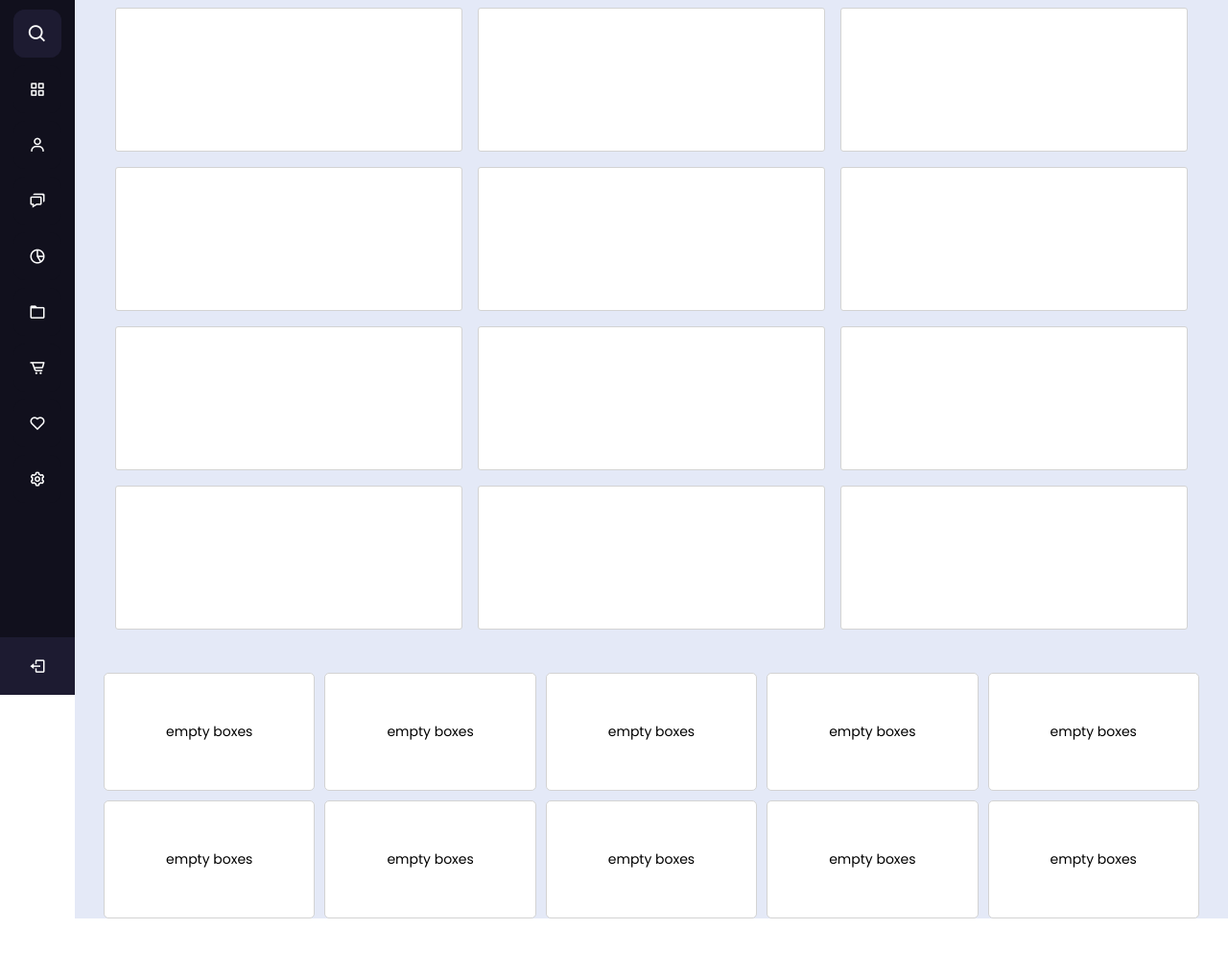
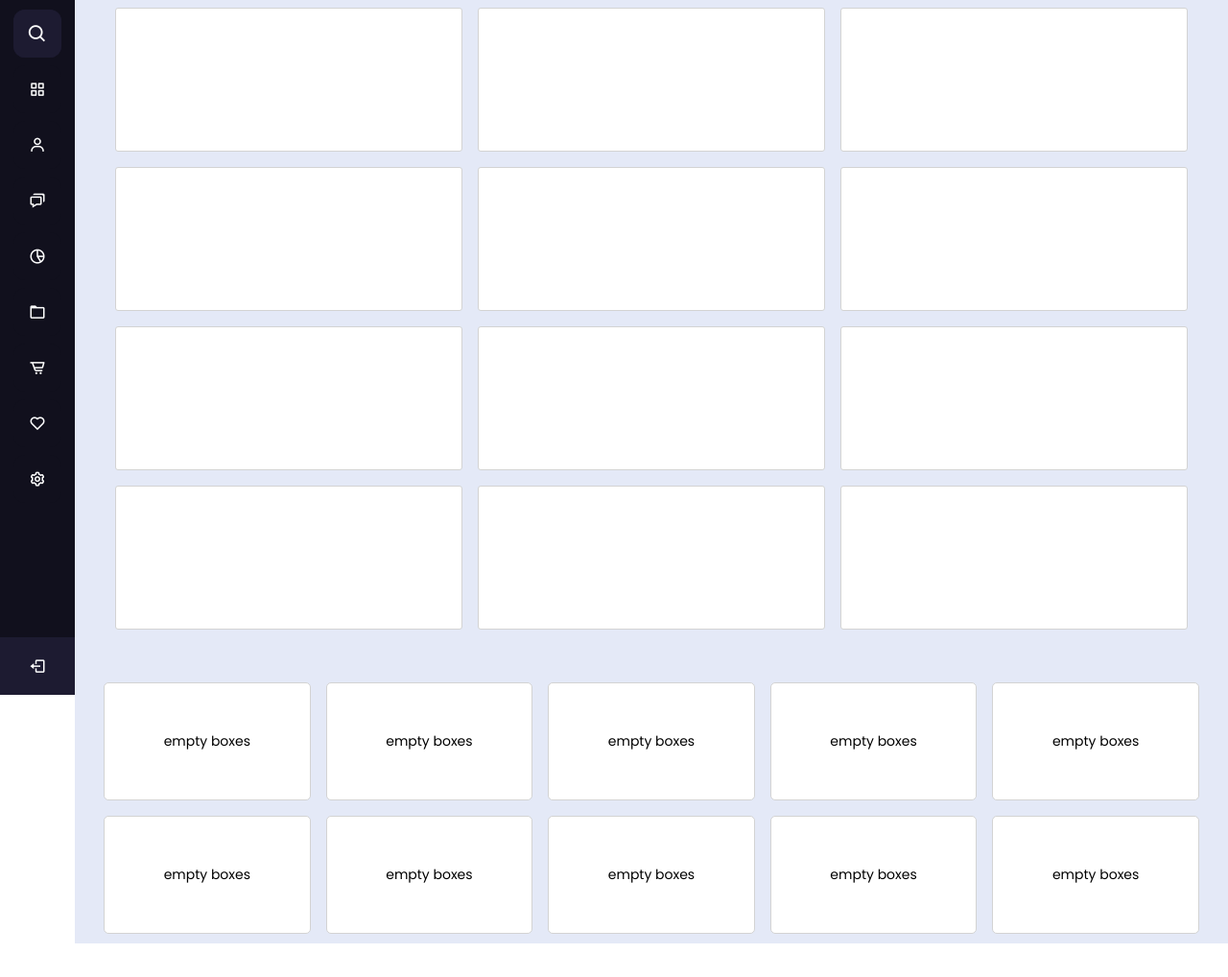
Before and after one commit to Rizwan-Sarwar/dashboard, a plain HTML site: page index.html in a window 1280 px wide. Shown: the part 76-1094 px from the top of the page at 96% size. Before the commit the page ends 1068 px from the top, so only its background shows below. Drawn offline with nearby package versions, Linux system fonts and the light colour scheme; grey boxes are pictures that could not be loaded.

Commit message:
Update style.css

```diff
--- a/style.css
+++ b/style.css
@@ -265,14 +265,13 @@
   box-shadow: 0px 0px 5px 1px #00000047;
 }
 .abc-box{
-  padding: 0px 0px 0px 0px;
   width: 95%;
   margin: 35px auto;
-  height: auto;
+  padding: 10px 0%;
+  --grid-min-size: 12rem;
   display: grid;
-  grid-template-columns: 1fr 1fr 1fr 1fr 1fr;
-  grid-gap: 10px;
-  /* justify-content: center; */
+  grid-template-columns: repeat(auto-fill, minmax(var(--grid-min-size), 1fr));
+  grid-gap: 1rem;
 }
 .abc-box .abc-box-items{
   width: 100%;
```
